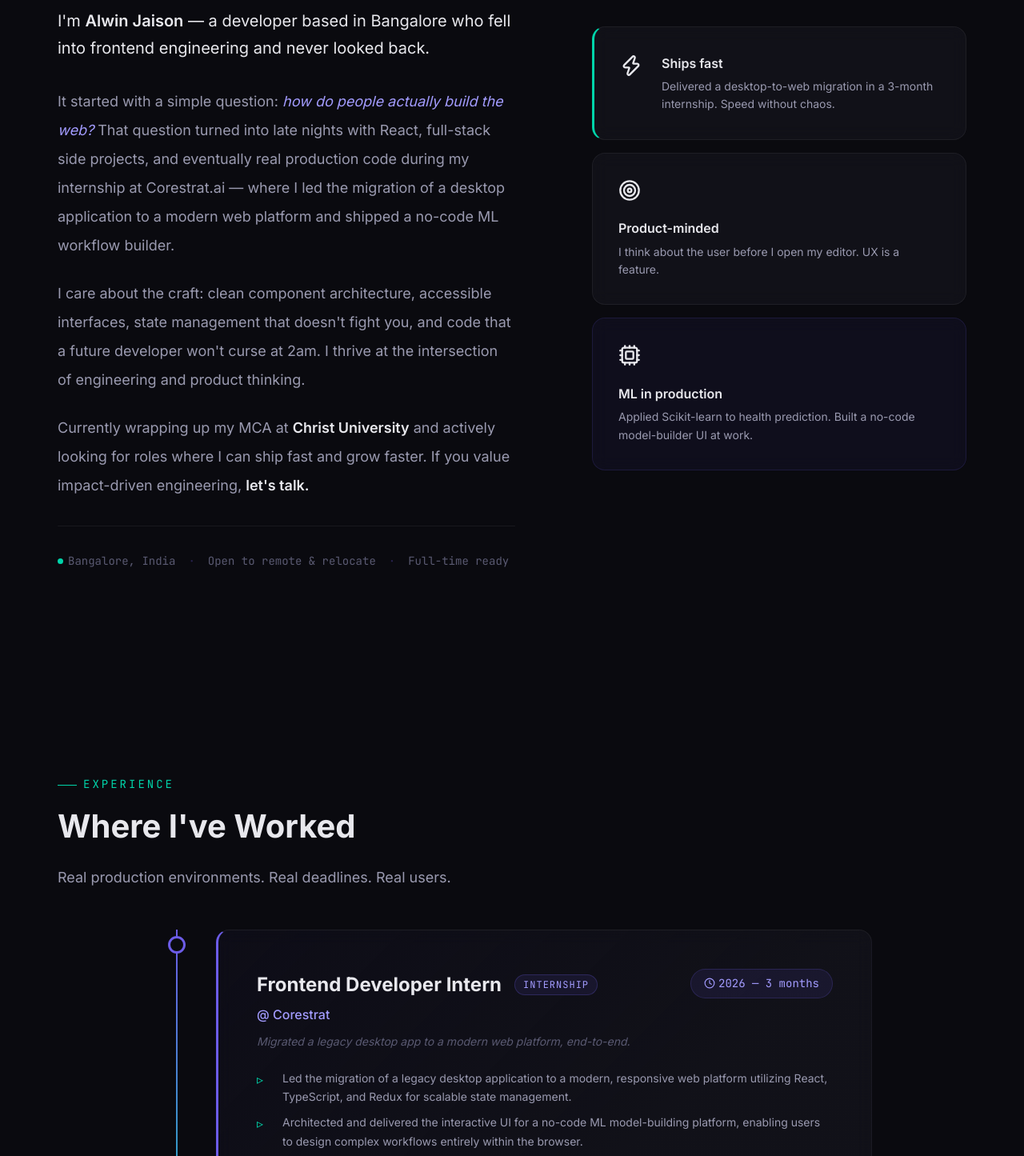
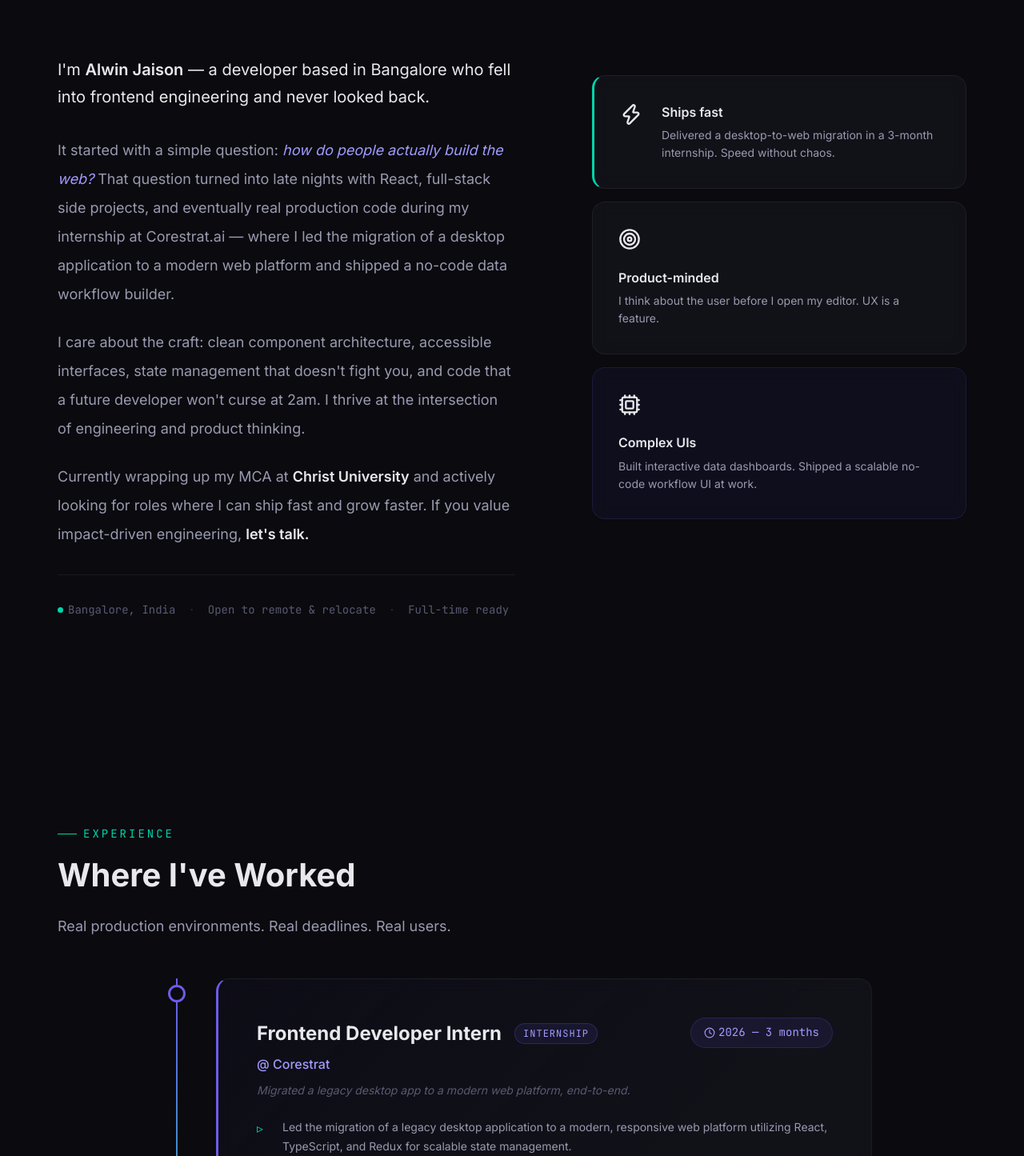
Before and after one commit to alwinjaison18/portfolio, a React (Vite) app: page / in a window 1280 px wide. Shown: the part 1165-2610 px from the top of the page at 80% size. Built offline with nearby package versions, Linux system fonts and the light colour scheme.

Commit message:
feat: add project and skill components to portfolio website

```diff
--- a/src/components/About.jsx
+++ b/src/components/About.jsx
@@ -30,7 +30,7 @@ export default function About() {
                 It started with a simple question: <em>how do people actually build the web?</em> That
                 question turned into late nights with React, full-stack side projects, and eventually
                 real production code during my internship at Corestrat.ai — where I led the migration
-                of a desktop application to a modern web platform and shipped a no-code ML workflow builder.
+                of a desktop application to a modern web platform and shipped a no-code data workflow builder.
               </p>
               <p>
                 I care about the craft: clean component architecture, accessible interfaces,
@@ -73,8 +73,8 @@ export default function About() {
               </div>
               <div className="highlight-card highlight-card--accent">
                 <div className="highlight-icon"><Cpu size={28} /></div>
-                <div className="highlight-title">ML in production</div>
-                <div className="highlight-desc">Applied Scikit-learn to health prediction. Built a no-code model-builder UI at work.</div>
+                <div className="highlight-title">Complex UIs</div>
+                <div className="highlight-desc">Built interactive data dashboards. Shipped a scalable no-code workflow UI at work.</div>
               </div>
             </div>
           </AnimatedSection>
--- a/src/components/Contact.jsx
+++ b/src/components/Contact.jsx
@@ -45,9 +45,9 @@ export default function Contact() {
                 <span className="contact-link-handle">alwinjaison-cs</span>
                 <span className="contact-link-arrow">↗</span>
               </a>
-              <a href="https://brave-ocean-090752f10.2.azurestaticapps.net/resume.pdf" target="_blank" rel="noopener noreferrer" className="contact-link-row" id="download-resume">
+              <a href="/resume.pdf" target="_blank" rel="noopener noreferrer" className="contact-link-row" id="download-resume">
                 <span className="contact-link-platform">Resume</span>
-                <span className="contact-link-handle">PDF, updated 2025</span>
+                <span className="contact-link-handle">PDF, updated 2026</span>
                 <span className="contact-link-arrow">↓</span>
               </a>
             </div>
--- a/src/components/Experience.jsx
+++ b/src/components/Experience.jsx
@@ -9,26 +9,25 @@ const EXPERIENCES = [
     tagline: 'Migrated a legacy desktop app to a modern web platform, end-to-end.',
     contributions: [
       'Led the migration of a legacy desktop application to a modern, responsive web platform utilizing React, TypeScript, and Redux for scalable state management.',
-      'Architected and delivered the interactive UI for a no-code ML model-building platform, enabling users to design complex workflows entirely within the browser.',
+      'Architected and delivered the interactive UI for a no-code internal tooling platform, enabling users to design complex business workflows entirely within the browser.',
       'Collaborated directly with backend engineers on API design and data contracts, ensuring a seamless, high-performance user experience from day one.'
     ],
     tech: ['React', 'TypeScript', 'Redux', 'REST APIs', 'CSS3', 'JavaScript'],
     impact: 'Shipped a production-ready web platform from scratch in a 3-month engagement.'
   },
   {
-    role: 'Web Development Intern',
-    company: 'Eljay Technologies',
-    type: 'internship',
-    duration: 'Jun 2024 — Aug 2024',
-    tagline: 'Built a full-featured webinar platform ahead of schedule.',
+    role: 'Freelance Social Media Marketing',
+    company: 'Eljay Medical Staffing',
+    type: 'freelance',
+    duration: 'Jun 2020 — Present',
+    tagline: 'Executed content strategies tailored to the healthcare staffing industry.',
     contributions: [
-      'Developed and deployed a webinar management platform with real-time video conferencing and participant management',
-      'Built the frontend with React.js, integrating REST APIs for seamless data flow and live session state',
-      'Implemented user roles, session-based authentication, and admin controls for a multi-tenant setup',
-      'Delivered ahead of schedule — received commendation from the mentoring team for code quality and reliability',
+      'Managed and optimized company presence across LinkedIn, Instagram, and Facebook.',
+      'Analyzed campaign performance and delivered actionable insights to improve engagement.',
+      'Increased audience interaction through targeted campaigns and consistent engagement strategies.'
     ],
-    tech: ['React', 'JavaScript', 'Node.js', 'REST APIs', 'MongoDB', 'CSS3'],
-    impact: 'Platform deployed and used in production. Delivered a week early.'
+    tech: ['Content Strategy', 'Social Media Management', 'Analytics'],
+    impact: 'Consistently increased audience interaction and engagement.'
   }
 ]
 
--- a/src/components/Hero.jsx
+++ b/src/components/Hero.jsx
@@ -12,11 +12,11 @@ export default function Hero() {
         <div className="hero-content">
           <div className="hero-badge">
             <span className="status-dot"></span>
-            Available for full-time roles · 2025
+            Available for full-time roles · 2026
           </div>
 
           <h1 className="hero-title">
-            Frontend engineer.<br />
+            Software engineer.<br />
             <span className="gradient-text">Product thinker.</span>
           </h1>
 
--- a/src/components/Projects.jsx
+++ b/src/components/Projects.jsx
@@ -1,46 +1,35 @@
 import AnimatedSection from './AnimatedSection'
-import { Activity, GraduationCap, Video, Globe } from 'lucide-react'
+import { Activity, Globe, MessageSquare } from 'lucide-react'
 
 const PROJECTS = [
   {
     icon: <Activity size={24} />,
-    title: 'HealthInspector',
-    description: 'Most health apps show data. HealthInspector interprets it. Built an ML-powered disease prediction system using Scikit-learn that flags health risks from user-submitted records — with a clean management dashboard built on Flask + MongoDB.',
-    stack: ['Python', 'Flask', 'MongoDB', 'Scikit-learn', 'JavaScript'],
+    title: 'Health Inspector',
+    description: 'Developed a web-based product analysis tool that scans barcodes to assess product harm scores. Implemented a FastAPI backend for efficient data processing and ingredient analysis, and designed a robust scoring system to evaluate health risks.',
+    stack: ['React', 'FastAPI', 'HTML/CSS', 'Bootstrap'],
     github: 'https://github.com/alwinjaison18/HealthInspector',
     live: null,
     featured: true,
     year: '2024',
-    highlight: 'ML in production — not a demo, a real health tool.'
-  },
-  {
-    icon: <GraduationCap size={24} />,
-    title: 'ScholarWise',
-    description: 'Finding scholarships is noisy and overwhelming. ScholarWise cuts through that — a smart discovery platform with matching algorithms that surfaces relevant opportunities for students, ranked by fit.',
-    stack: ['JavaScript', 'Node.js', 'MongoDB', 'Express', 'React'],
-    github: 'https://github.com/alwinjaison18/ScholarWise',
-    live: null,
-    featured: false,
-    year: '2024'
-  },
-  {
-    icon: <Video size={24} />,
-    title: 'Webinar Platform',
-    description: 'Built during my internship at Eljay Technologies — a full product, not a tutorial. Real-time conferencing, session scheduling, role-based access for admins and attendees. Delivered ahead of schedule.',
-    stack: ['React', 'JavaScript', 'Node.js', 'REST APIs', 'CSS3'],
-    github: 'https://github.com/alwinjaison18/eljay-webinar',
-    live: null,
-    featured: false,
-    year: '2024',
-    internship: true
+    highlight: 'Comprehensive scoring system evaluating health risks.'
   },
   {
     icon: <Globe size={24} />,
-    title: 'Portfolio v1',
-    description: 'The predecessor. Dark/light theme toggle, Framer Motion animations, particle backgrounds. Built before I knew what production really meant — still worth every late night.',
-    stack: ['Next.js', 'TypeScript', 'Tailwind CSS', 'Framer Motion'],
+    title: 'Personal Portfolio Website',
+    description: 'Built a responsive portfolio with modern UI, animations, and theme switching to showcase work dynamically. Optimized core web vitals and overall performance using server-side rendering advantages of Next.js.',
+    stack: ['Next.js', 'React', 'TypeScript', 'Tailwind CSS'],
     github: 'https://github.com/alwinjaison18/personal-website',
-    live: 'https://brave-ocean-090752f10.2.azurestaticapps.net',
+    live: 'https://alwinjaison.me',
+    featured: false,
+    year: '2023'
+  },
+  {
+    icon: <MessageSquare size={24} />,
+    title: 'Real-Time Chat Application',
+    description: 'Developed a real-time chat system using AJAX for seamless communication without page reloads. Implemented a robust backend architecture with PHP and MySQL for secure user authentication and message storage.',
+    stack: ['JavaScript', 'AJAX', 'PHP', 'MySQL', 'HTML/CSS'],
+    github: null,
+    live: null,
     featured: false,
     year: '2023'
   }
--- a/src/components/Skills.jsx
+++ b/src/components/Skills.jsx
@@ -2,7 +2,7 @@ import AnimatedSection from './AnimatedSection'
 
 const FRONTEND = ['React', 'TypeScript', 'Next.js', 'JavaScript', 'Redux', 'HTML5', 'CSS3', 'Tailwind CSS']
 const BACKEND  = ['Node.js', 'Express', 'Python', 'Flask', 'REST APIs', 'MongoDB']
-const ML       = ['Scikit-learn', 'Pandas', 'NumPy', 'Prediction Models']
+const WEB_APIS = ['REST APIs', 'GraphQL', 'WebSockets', 'OAuth']
 const TOOLS    = ['Git', 'GitHub', 'VS Code', 'Vite', 'Vercel', 'Azure', 'Figma']
 
 export default function Skills() {
@@ -33,7 +33,7 @@ export default function Skills() {
             </div>
           </AnimatedSection>
 
-          {/* Backend + ML side by side */}
+          {/* Backend + APIs side by side */}
           <div className="skills-row">
             <AnimatedSection delay={180}>
               <div className="skill-category skill-category--secondary">
@@ -49,14 +49,14 @@ export default function Skills() {
             <AnimatedSection delay={260}>
               <div className="skill-category skill-category--ml">
                 <div className="category-header">
-                  <span className="category-label">Machine Learning</span>
-                  <span className="category-note">Applied in production.</span>
+                  <span className="category-label">Web & APIs</span>
+                  <span className="category-note">Scaling real apps.</span>
                 </div>
                 <div className="skill-list">
-                  {ML.map((s, i) => <span className="skill-item" key={i}><span className="skill-dot skill-dot--neon"></span>{s}</span>)}
+                  {WEB_APIS.map((s, i) => <span className="skill-item" key={i}><span className="skill-dot skill-dot--neon"></span>{s}</span>)}
                 </div>
                 <div className="skill-category-sub">
-                  Used in <em>HealthInspector</em> — real disease prediction, not a tutorial.
+                  Used in <em>HealthInspector</em> — complex data management, not a tutorial.
                 </div>
               </div>
             </AnimatedSection>
```
Also changed, not shown: 1 other file (tests, documents, lock files or other folders).
